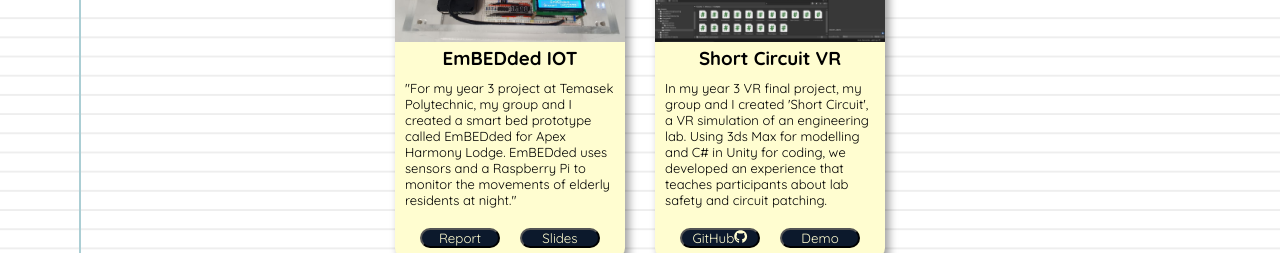
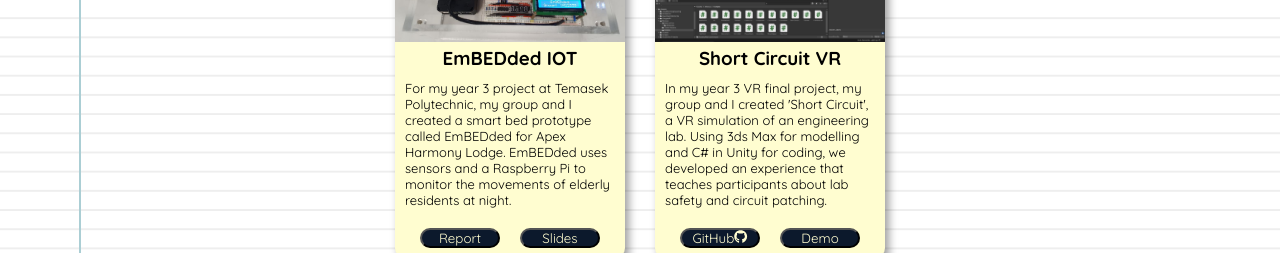
Before and after one commit to MarcusTeoQiYang/Online-Portfolio, a React (Create React App) app: page /Projects in a window 1280 px wide. Shown: the part 699-952 px from the top of the page. Built offline with nearby package versions, Linux system fonts and the light colour scheme.

Commit message:
Minor changes to project page description

```diff
--- a/src/Pages/Projects.js
+++ b/src/Pages/Projects.js
@@ -65,11 +65,11 @@ const Projects = () => {
                     <img src={ MP } alt="soon" />
                     </div>
                     <h3>EmBEDded IOT</h3>
-                    <p>"For my year 3 project at Temasek Polytechnic,
+                    <p>For my year 3 project at Temasek Polytechnic,
                          my group and I created a smart bed prototype
                           called EmBEDded for Apex Harmony Lodge.
                            EmBEDded uses sensors and a Raspberry Pi
-                           to monitor the movements of elderly residents at night."</p>
+                           to monitor the movements of elderly residents at night.</p>
                     <div className="linkbox">
                         <a href="https://docs.google.com/document/d/1YKmXxZbrGsMoAgdf_3qFliQxU8c234kM/edit?usp=sharing&ouid=108693576352860861961&rtpof=true&sd=true" target="blank"><button>Report</button></a>
                         <a href="https://docs.google.com/presentation/d/1PYPQgOXhpAPwTGWbhekpWYJl5yQP9Y0j/edit?usp=sharing&ouid=108693576352860861961&rtpof=true&sd=true" target="blank"><button>Slides</button></a>
```
